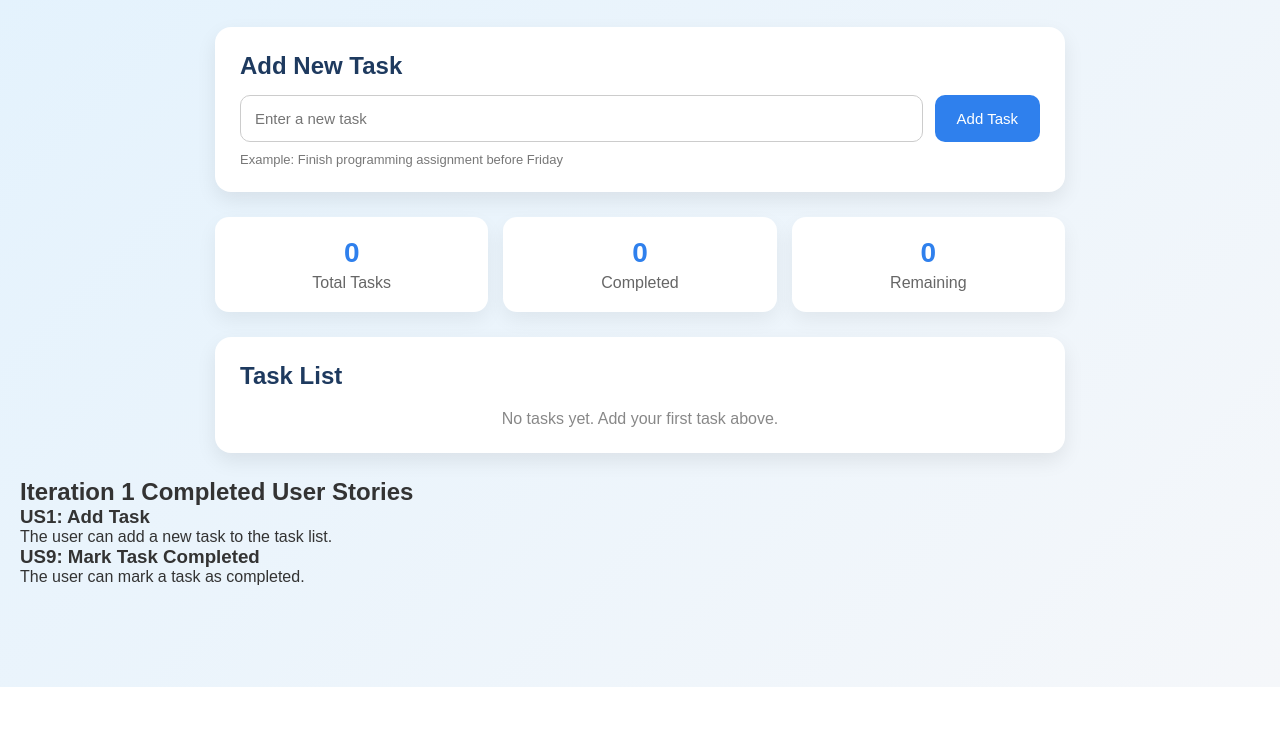
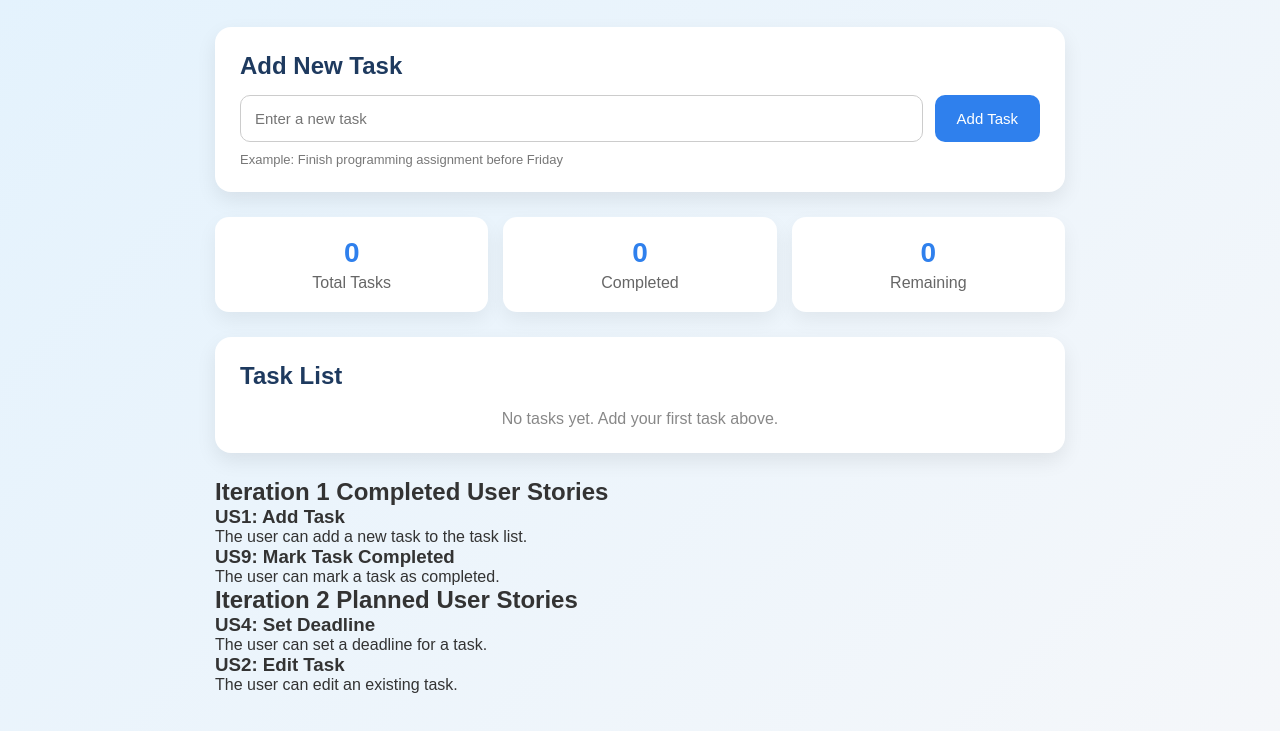
Before and after one commit to wangwnag956/student-management-system, a plain HTML site: page index.html in a window 1280 px wide. Shown: the part 113-844 px from the top of the page. Before the commit the page ends 800 px from the top, so only its background shows below. Drawn offline with Linux system fonts and the light colour scheme.

Commit message:
Update GitHub Pages for Iteration 2

```diff
--- a/index.html
+++ b/index.html
@@ -49,11 +49,8 @@
             <ul id="taskList"></ul>
             <p id="emptyMessage">No tasks yet. Add your first task above.</p>
         </section>
-    </div>
 
-    <script src="script.js"></script>
-
-<section>
+        <section class="completed-user-stories">
             <h2>Iteration 1 Completed User Stories</h2>
 
             <h3>US1: Add Task</h3>
@@ -63,5 +60,18 @@
             <p>The user can mark a task as completed.</p>
         </section>
 
+        <section class="planned-user-stories">
+            <h2>Iteration 2 Planned User Stories</h2>
+
+            <h3>US4: Set Deadline</h3>
+            <p>The user can set a deadline for a task.</p>
+
+            <h3>US2: Edit Task</h3>
+            <p>The user can edit an existing task.</p>
+        </section>
+    </div>
+
+    <script src="script.js"></script>
+
 </body>
 </html>
```
Lines whose indentation alone changed are shown as unchanged.
